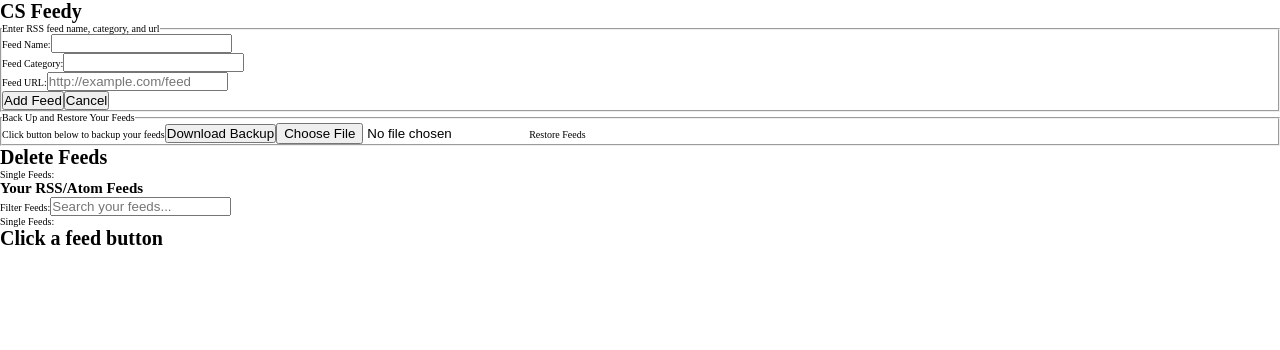
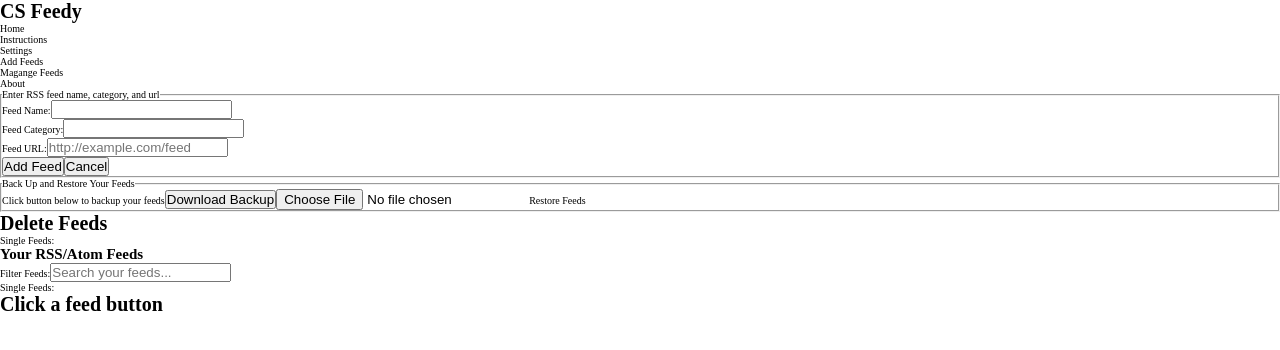
Before and after one commit to ARogala/cs-feedy, a React (Create React App) app: page / in a window 1280 px wide. Shown: the top 350 px of the page. Built offline with nearby package versions, Linux system fonts and the light colour scheme.

Commit message:
add basic navigation component

```diff
--- a/src/App.js
+++ b/src/App.js
@@ -9,6 +9,7 @@ import FeedBtnList from './components/FeedBtnList';
 import FeedOutput from './components/FeedOutput';
 import InputFeedForm from './components/InputFeedForm';
 import ManageFeeds from './components/ManageFeeds';
+import Navigation from './components/Navigation';
 
 //import styles
 import './App.css';
@@ -60,6 +61,9 @@ class App extends Component {
         <header className="App-header">
           <h1 className="App-title">CS Feedy</h1>
         </header>
+
+        <Navigation />
+
         <InputFeedForm
           allFeeds={this.state.allFeeds}
         />
--- /dev/null
+++ b/src/components/Navigation.js
@@ -0,0 +1,19 @@
+import React from 'react';
+
+function Navigation() {
+	return (
+		<nav className="nav">
+			<ul>
+				<li>Home</li>
+				<li>Instructions</li>
+				<ul>Settings
+					<li>Add Feeds</li>
+					<li>Magange Feeds</li>
+				</ul>
+				<li>About</li>
+			</ul>
+		</nav>
+	);
+}
+
+export default Navigation;
```
